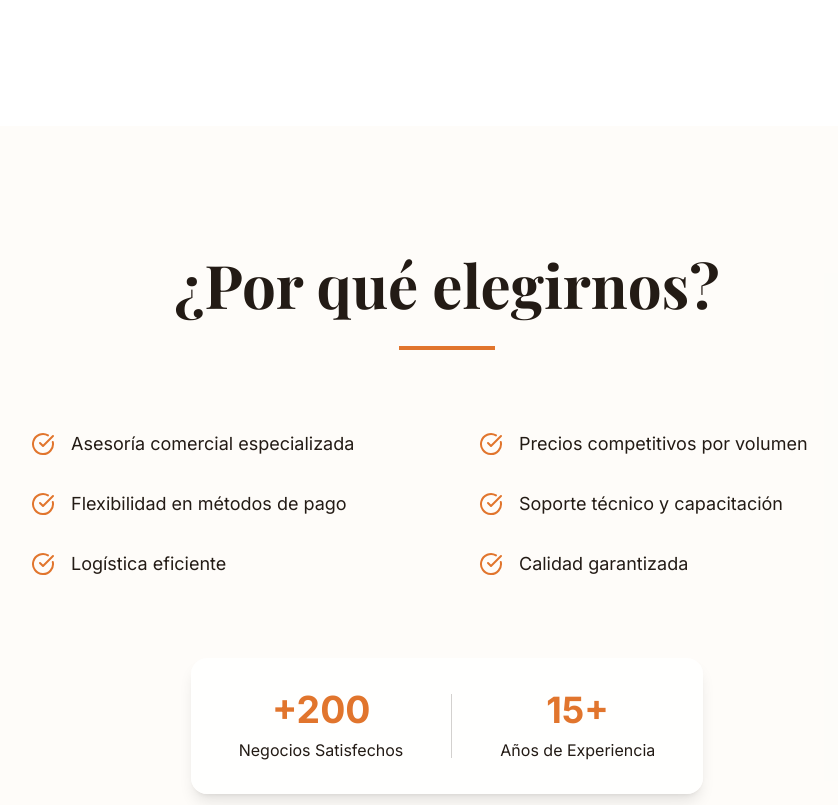
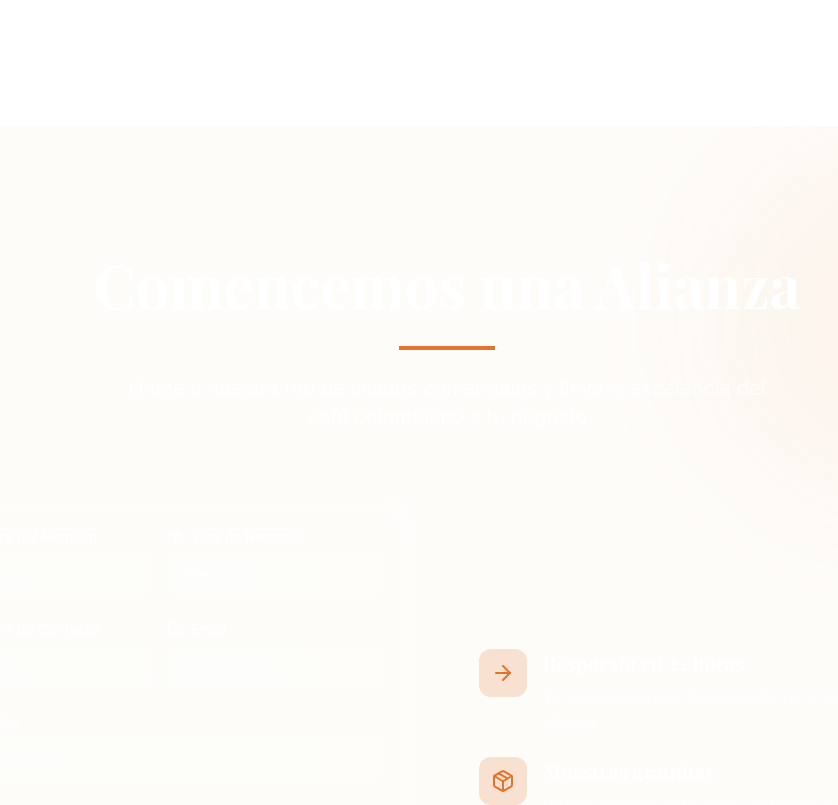
Before and after one commit to juan2004pablo/cafe-uribe, a React (Vite) app: page /clientes-b2b in a window 1280 px wide. Shown: the part 2522-3327 px from the top of the page, without its empty margins (193-1031 px from the left). Built offline with nearby package versions, Linux system fonts and the light colour scheme.

Commit message:
Code edited in Lovable Code Editor
Edited UI in Lovable

```diff
--- a/src/components/ModernContactForm.tsx
+++ b/src/components/ModernContactForm.tsx
@@ -11,7 +11,7 @@ const ModernContactForm = () => {
   const [ref, inView] = useInView({ triggerOnce: true, threshold: 0.1 });
 
   return (
-    <section ref={ref} className="py-32 bg-coffee-brown relative overflow-hidden">
+    <section ref={ref} className="py-32 bg-coffee-cream/10 relative overflow-hidden">
       {/* Background decoration */}
       <div className="absolute inset-0">
         <div className="absolute top-0 right-0 w-96 h-96 bg-coffee-orange/5 rounded-full blur-3xl"></div>
--- a/src/pages/ClientesB2B.tsx
+++ b/src/pages/ClientesB2B.tsx
@@ -7,7 +7,7 @@ import { Card, CardContent } from '@/components/ui/card';
 import Header from '@/components/Header';
 import Footer from '@/components/Footer';
 import ModernWorkflowSection from '@/components/ModernWorkflowSection';
-import MinimalBenefitsSection from '@/components/MinimalBenefitsSection';
+{ /* import MinimalBenefitsSection from '@/components/MinimalBenefitsSection';  */}
 import ModernContactForm from '@/components/ModernContactForm';
 
 const ClientesB2B = () => {
@@ -185,7 +185,7 @@ const ClientesB2B = () => {
 
             {/* Nuevos componentes rediseñados */}
             <ModernWorkflowSection />
-            <MinimalBenefitsSection />
+            {/* <MinimalBenefitsSection /> */}
             <ModernContactForm />
 
             <Footer />
```
